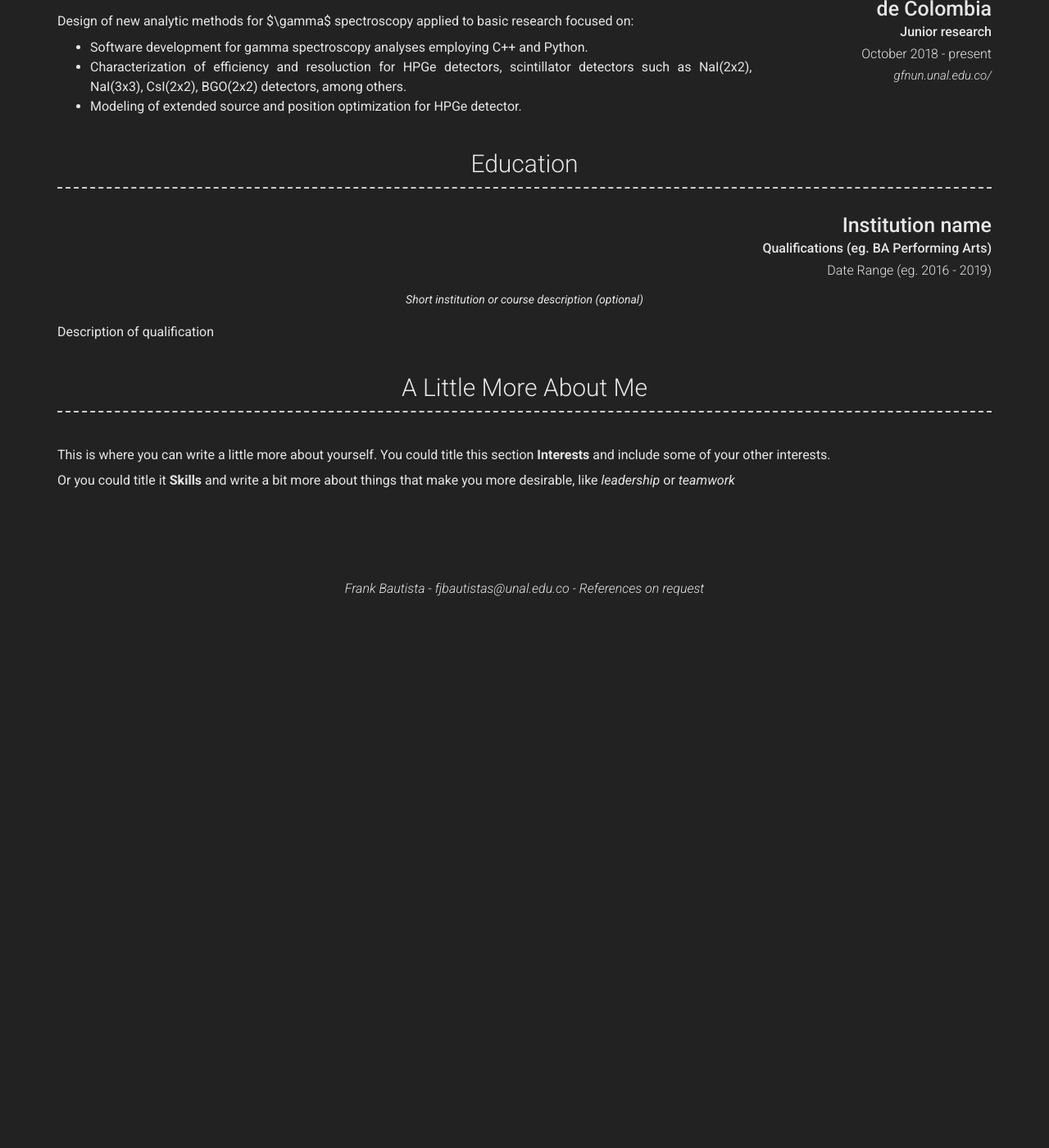
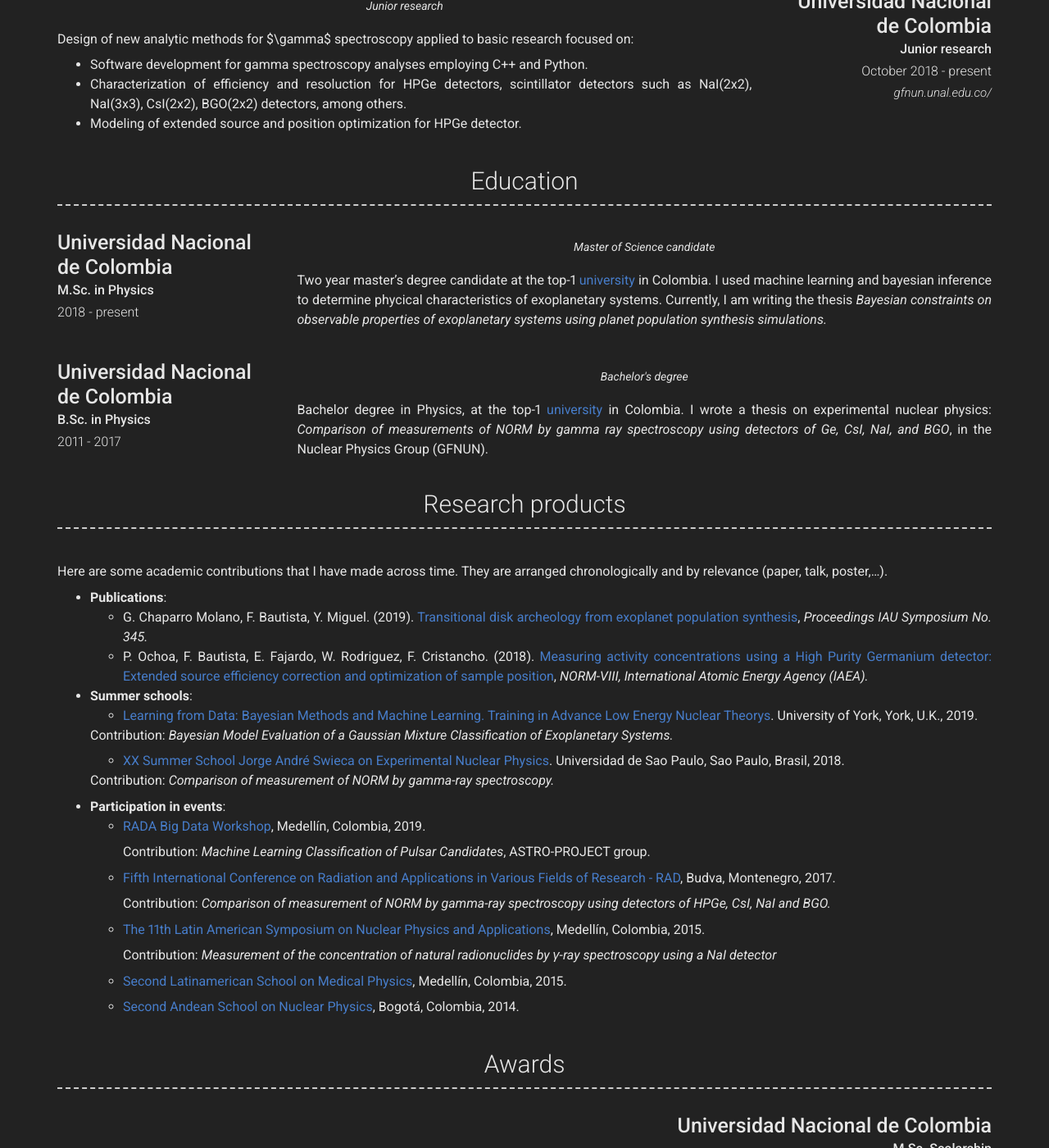
Before and after one commit to fjbautistas/fjbautistas.github.io, a Jekyll site: the page built from index.md, in a window 1280 px wide and 1400 px high, scrolled down 1078 px. Shown: the whole window at 82% size. Built offline with Jekyll 4.4.1, drawn with Linux system fonts in a browser that asks for light colours; nearby versions of some CDN libraries; before the commit the page ends 1815 px from its top, so only the background shows below that; some of the changed text lies outside the part shown.

Commit message:
complete cv

```diff
--- a/_config.yml
+++ b/_config.yml
@@ -29,6 +29,7 @@ about_content: | # this will include new lines to allow paragraphs
 
   My professional interests include nuclear physics, nuclear instrumentation, data analysis, bayesian inferences and, astronomy and software development in general.
 
+#================================================================================================================
 content:
 
   - title: Experience
@@ -42,7 +43,9 @@ content:
         quote: >
           Physicist
         description: | # this will include new lines to allow paragraphs
-          Inspector of the regulatory authority in Colombia for the correct handling of radioactive materials in industry, medicine and science, through  carry out technical guides, scientific reports and inspection visits of security verification and conditions.
+          Inspector of the regulatory authority in Colombia for the correct handling of radioactive materials in industry, medicine and science.
+          - Carry out technical guides and scientific reports.
+          - Conduct inspection visits to verify the conditions, security and correct use of radiactive materials.
 
       - layout: right
         title: Universidad Nacional de Colombia
@@ -71,23 +74,100 @@ content:
           - Characterization of efficiency and resoluction for HPGe detectors, scintillator detectors such as NaI(2x2), NaI(3x3), CsI(2x2), BGO(2x2) detectors, among others.
           - Modeling of extended source and position optimization for HPGe detector.
 
+#================================================================================================================
   - title: Education
     layout: list
     content:
+      - layout: left
+        title: Universidad Nacional de Colombia
+        sub_title: M.Sc. in Physics
+        caption: 2018 - present
+        quote: >
+          Master of Science candidate
+        description: | # this will include new lines to allow paragraphs
+          Two year master’s degree candidate at the top-1 <a href="https://www.topuniversities.com/universities/universidad-nacional-de-colombia/undergrad">university</a> in Colombia. I used machine learning and bayesian inference to determine phycical characteristics of exoplanetary systems. Currently, I am writing the thesis _Bayesian constraints on observable properties of exoplanetary systems using planet population synthesis simulations._
+
+      - layout: left
+        title: Universidad Nacional de Colombia
+        sub_title: B.Sc. in Physics
+        caption: 2011 - 2017
+        quote: >
+          Bachelor's degree
+        description: | # this will include new lines to allow paragraphs
+          Bachelor degree in Physics, at the top-1 <a href="https://www.topuniversities.com/universities/universidad-nacional-de-colombia/undergrad">university</a> in Colombia. I wrote a thesis on experimental nuclear physics: _Comparison of measurements of NORM by gamma ray spectroscopy using detectors of Ge, CsI, NaI, and BGO_, in the Nuclear Physics Group (GFNUN).
+#================================================================================================================
+
+  - title: Research products
+    layout: text
+    content: | # this will include new lines to allow paragraphs
+      Here are some academic contributions that I have made across time. They are arranged chronologically and by relevance (paper, talk, poster,...).
+
+      - **Publications**:
+        - G. Chaparro Molano, F. Bautista, Y. Miguel. (2019). <a href="https://arxiv.org/abs/1901.07078#:~:text=Transitional%20disk%20archeology%20from%20exoplanet%20population%20synthesis,-Germ%C3%A1n%20Chaparro%20Molano&text=Increasingly%20better%20observations%20of%20resolved,interpreted%20as%20signatures%20of%20planets.">Transitional disk archeology from exoplanet population synthesis</a>, _Proceedings IAU Symposium No. 345._
+        - P. Ochoa, F. Bautista, E. Fajardo, W. Rodriguez, F. Cristancho. (2018). <a href="https://inis.iaea.org/search/search.aspx?orig_q=RN:50004883">Measuring activity concentrations using a High Purity Germanium detector: Extended source efficiency correction and optimization of sample position</a>, _NORM-VIII, International Atomic Energy Agency (IAEA)._
+
+      - **Summer schools**:
+        -  <a href="https://nucleartalent.github.io/Bayes2019/">Learning from Data: Bayesian Methods and Machine Learning. Training in Advance Low Energy Nuclear Theorys</a>. University of York, York, U.K., 2019.
+
+          Contribution: _Bayesian Model Evaluation of a Gaussian Mixture Classification of Exoplanetary Systems._
+        -  <a href="http://www.sbfisica.org.br/~evjasfne/xx/index.php/pt/2-uncategorised/32-grupo-c">XX Summer School Jorge André Swieca on Experimental Nuclear Physics</a>. Universidad de Sao Paulo, Sao Paulo,  Brasil, 2018.
+
+          Contribution: _Comparison of measurement of NORM by gamma-ray spectroscopy._
+
+      - **Participation in events**:
+        - <a href="https://as595.github.io/RADABigData/">RADA Big Data Workshop</a>, Medellín, Colombia, 2019.
+
+          Contribution: _Machine Learning Classification of Pulsar Candidates_, ASTRO-PROJECT group.
+
+        - <a href="https://www.rad2017.rad-conference.org/welcome.php">Fifth International Conference on Radiation and Applications in Various Fields of Research - RAD</a>, Budva, Montenegro, 2017.
+
+          Contribution: _Comparison of measurement of NORM by gamma-ray spectroscopy using detectors of HPGe, CsI, NaI and BGO._
+        - <a href="http://gfnun.unal.edu.co/index.php?id=xi-lasnpa&L=4">The 11th Latin American Symposium on Nuclear Physics and Applications</a>, Medellín, Colombia, 2015.
+
+          Contribution: _Measurement of the concentration of natural radionuclides by γ-ray spectroscopy using a NaI detector_
+
+        - <a href="http://gfnun.unal.edu.co/index.php?id=2864&L=4">Second Latinamerican School on Medical Physics</a>, Medellín, Colombia, 2015.
+
+        - <a href="http://www.gfnun.unal.edu.co/andeanschool/#:~:text=The%20aim%20of%20the%20%22Second,experimental%20studies%20in%20nuclear%20structure%2C&text=imaging%20techniques%20in%20medical%20physics,Research%20Reactors.">Second Andean School on Nuclear Physics</a>, Bogotá, Colombia, 2014.
+
+
+#================================================================================================================
+
+  - title: Awards
+    layout: list
+    content:
       - layout: top-right
-        title: Institution name
-        sub_title: Qualifications (eg. BA Performing Arts)
-        caption: Date Range (eg. 2016 - 2019)
-        quote: >
-          Short institution or course description (optional)
-        description: | # this will include new lines to allow paragraphs
-          Description of qualification
+        title: Universidad Nacional de Colombia
+        sub_title: M.Sc. Scolarship
+        caption: 2018 - 2020
+        #quote: >
+        #  Teaching Assistant Scholarship
+        #description: | # this will include new lines to allow paragraphs
+
+      - layout: top-right
+        title: Universidad Nacional de Colombia
+        sub_title: Undergraduate Scolarship
+        caption: 2016 - 2017
+        #quote: >
+        #  Teaching Assistant Scholarship
+        #description: | # this will include new lines to allow paragraphs
+#================================================================================================================
+
+
+
+
+
   - title: A Little More About Me
     layout: text
     content: | # this will include new lines to allow paragraphs
-      This is where you can write a little more about yourself. You could title this section **Interests** and include some of your other interests.
+      When I am not in the academic world, I enjoy reading, accompanied by a good coffee cup. The last book I read was <a href="https://www.amazon.com/Man-High-Castle-Philip-Dick/dp/0547572484">The Man in the High Castle</a>, an excellent novel. I hope to watch the TV serie soon.
 
-      Or you could title it **Skills** and write a bit more about things that make you more desirable, like *leadership* or *teamwork*
+      I am a cycling enthusiast; I believe that riding a bicycle removes sorrows and worries. I ride my bike whenever I can.
+      <p class="aligncenter">
+      <img src="/images/bici.jpg" alt="centered image" width="650" height="400"/>
+      </p>
+
+      I love nature and animals, especially cats and my pets. Yo can follow me in my social networks.
 
 # Footer
 footer_show_references: true
```
Also changed, not shown: images/landscape-trees.jpg (deleted), 4 other files.
